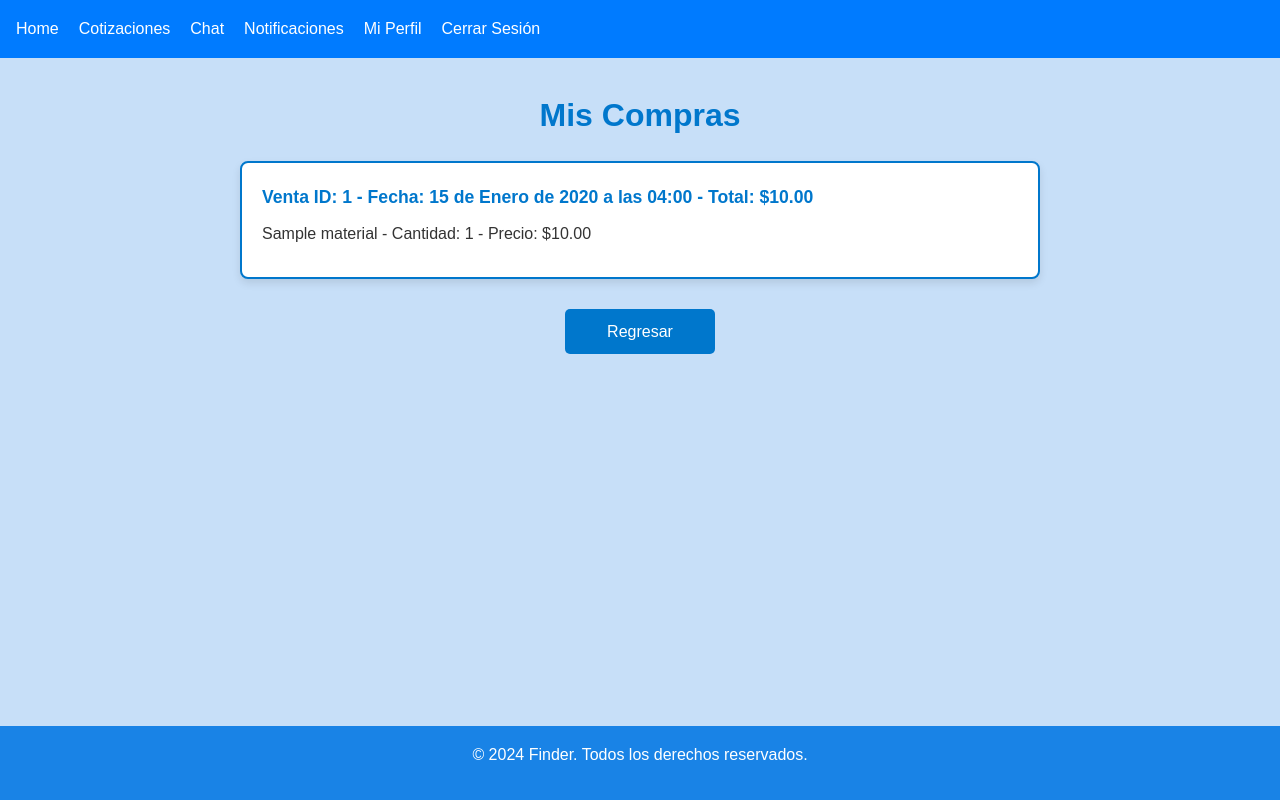
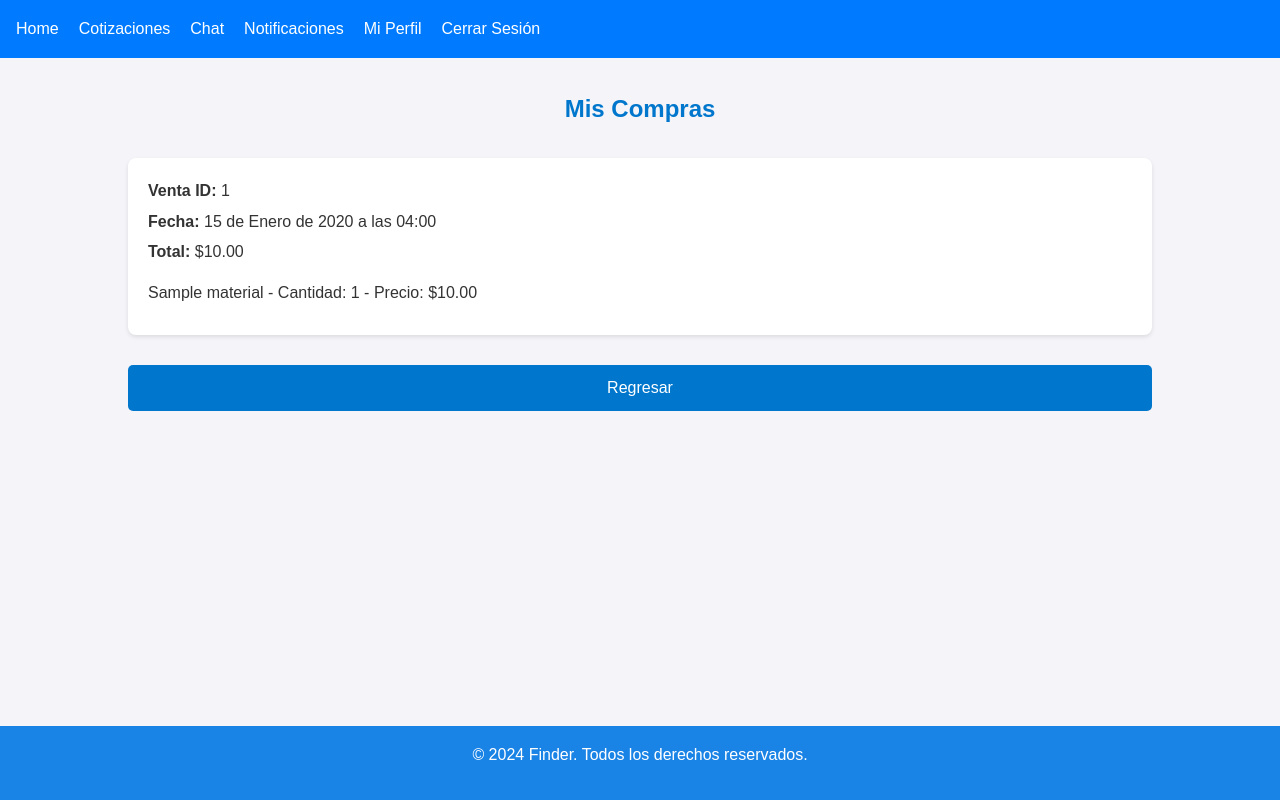
Before and after one commit to Monsealcantara/NEyDW_Finder, a Django app: page /venta/compras_lista/ in a window 1280 px wide. Run offline with Django 5.2, Linux system fonts and the light colour scheme; a user stored in the database is signed in; tables that the repository leaves empty hold one stand-in row (values such as "Sample post").

Commit message:
[ADD] ajustes finales

```diff
--- /dev/null
+++ b/Finder/static/css/venta/compras_lista.css
@@ -0,0 +1,79 @@
+/* Estilo general para la página */
+body {
+    font-family: Arial, sans-serif;
+    background-color: #f4f4f9;  /* Color de fondo claro */
+    margin: 0;
+    padding: 0;
+}
+
+/* Contenedor principal para las compras */
+.container {
+    flex-grow: 1; /* Esto asegura que el contenido crezca y ocupe el espacio restante */
+    padding-bottom: 60px; /* Agrega espacio adicional en la parte inferior */
+    max-width: 1200px; /* Limita el ancho del contenedor para que no ocupe toda la pantalla */
+    margin: 0 auto; /* Centra el contenido en la pantalla */
+
+}
+
+/* Título principal */
+h1 {
+    font-size: 24px;
+    color: #0077cc;  /* Azul principal */
+    text-align: center;
+    margin-bottom: 30px;
+}
+
+/* Bloques de venta */
+.venta-block {
+    background-color: #ffffff;
+    margin-bottom: 20px;  /* Espacio entre bloques */
+    padding: 20px;
+    border-radius: 8px;  /* Bordes redondeados */
+    box-shadow: 0 2px 4px rgba(0, 0, 0, 0.1);  /* Sombra ligera para separar los bloques */
+}
+
+/* Cabecera de cada venta */
+.venta-header {
+    margin-bottom: 15px; /* Espacio debajo de la cabecera */
+}
+
+.venta-info {
+    list-style: none;
+    padding: 0;
+    margin: 0;
+}
+
+.venta-info li {
+    margin-bottom: 5px;
+    font-size: 16px;
+}
+
+/* Estilos para los items de cada venta */
+.venta-items ul {
+    list-style: none;
+    padding: 0;
+    margin: 0;
+}
+
+.venta-items li {
+    margin-bottom: 10px;
+    font-size: 16px;
+}
+
+/* Botón "Regresar" */
+.btn-back {
+    display: block;
+    text-align: center;
+    margin-top: 30px;
+    padding: 10px 20px;
+    background-color: #0077cc;  /* Azul principal */
+    color: white;
+    text-decoration: none;
+    font-size: 16px;
+    border-radius: 5px;
+    transition: background-color 0.3s;
+}
+
+.btn-back:hover {
+    background-color: #005fa3;  /* Azul más oscuro al pasar el ratón */
+}
--- a/Finder/static/css/ventas/compras_lista.css
+++ /dev/null
@@ -1,78 +0,0 @@
-/* Contenedor principal de las compras */
-h1 {
-    text-align: center;
-    color: #0077cc;; /* Azul oscuro para el título */
-}
-
-/* Estilos de los bloques de venta */
-.venta-container {
-    background-color: #ffffff;
-    border: 2px solid #0077cc;; /* Borde azul */
-    margin: 20px auto; /* Separación entre bloques y del borde de la página */
-    padding: 20px;
-    max-width: 800px; /* Ancho más pequeño para los bloques */
-    border-radius: 8px; /* Bordes redondeados */
-    box-shadow: 0 4px 8px rgba(0, 0, 0, 0.1); /* Sombra suave */
-    transition: transform 0.3s ease, box-shadow 0.3s ease;
-}
-
-/* Efecto hover para que los bloques se levanten un poco */
-.venta-container:hover {
-    transform: translateY(-5px);
-    box-shadow: 0 6px 12px rgba(0, 0, 0, 0.2);
-}
-
-/* Encabezado de la venta */
-.venta-header {
-    list-style-type: none;
-    padding: 0;
-    margin: 0;
-    font-size: 1.1em;
-    font-weight: bold;
-    color: #0077cc;; /* Azul oscuro */
-}
-
-.venta-header li {
-    margin-bottom: 10px;
-}
-
-/* Estilos de los items dentro de la venta */
-.items {
-    list-style-type: none;
-    padding: 0;
-    margin: 0;
-    color: #333; /* Color de texto más neutro */
-}
-
-.items li {
-    margin: 10px 0;
-    font-size: 1em;
-}
-
-a.btn-primary {
-    display: block;
-    width: 150px;  /* Ancho específico para el botón */
-    margin: 30px auto;  /* Centrado en la página */
-    padding: 10px;
-    background-color: #0077cc;  /* Color de fondo azul */
-    color: white;  /* Color de texto blanco */
-    text-align: center;
-    border-radius: 5px;  /* Bordes redondeados */
-    text-decoration: none;
-    font-size: 16px;
-}
-
-.btn-primary:hover {
-    background-color: #0071c5; /* Color azul más claro al pasar el mouse */
-}
-
-/* Ajustes para los elementos del contenedor */
-a {
-    text-decoration: none;
-    color: inherit;
-}
-
-a:focus, a:hover {
-    color: inherit;
-    text-decoration: none;
-}
--- a/Finder/templates/base.html
+++ b/Finder/templates/base.html
@@ -30,7 +30,7 @@
 
                      {% elif user.role == 'empresa' %}
                      <li><a href="{% url 'users:empresa_home' %}">Home</a></li>
-                     <li><a>Ventas</a></li>
+                     <li><a href="{% url 'venta:ventas_list'%}">Ventas</a></li>
                      {% endif %}
                     <li><a href="{% url 'chat:chat_list' %}">Chat</a></li>
                     <li><a href="{% url 'notifications:notification_list' %}">Notificaciones</a></li>
--- a/Finder/templates/carrito/ver_carrito.html
+++ b/Finder/templates/carrito/ver_carrito.html
@@ -22,6 +22,10 @@
     {% endfor %}
 </ul class="total">
 <p>Total: {{ total }}</p>
-<a href="{% url 'venta:realizar_compra' %}" class="btn-complete">Completar Compra</a>
+{% if items_carrito|length == 0 %}
+    <a class="btn-complete">Carro vacio</a>
+    {% else %}
+        <a href="{% url 'venta:realizar_compra' %}" class="btn-complete">Completar Compra</a>
+{% endif %}
 </div>
 {% endblock %}
--- a/Finder/templates/jobs/list_quotations.html
+++ b/Finder/templates/jobs/list_quotations.html
@@ -50,7 +50,7 @@
           </td>
           <td>
             {% if quotation.review_status == 'pending' %}
-              <a href="{% url 'jobs:leave_review' quotation.pk %}">Dejar reseña</a>
+              <a href="{% url 'jobs:leave_review' quotation.pk %}" class="crear-btn">Dejar reseña</a>
             {% elif quotation.review_status == 'reviewed' %}
               <div>
                 <span>Reseña dejada:</span>
--- a/Finder/templates/login.html
+++ b/Finder/templates/login.html
@@ -27,7 +27,7 @@
                 <div class="input-container">
                     <input type="password" id="password" name="password" required>
                     <label for="password">Contraseña</label>
-                    <button type="button" id="togglePassword" class="toggle-password">🙈</button>
+                    <button type="button" id="togglePassword" class="toggle-password"></button>
                 </div>
 
                 <div class="recordar">
--- a/Finder/templates/venta/compras_lista.html
+++ b/Finder/templates/venta/compras_lista.html
@@ -1,23 +1,37 @@
 {% extends "base.html" %}
 
 {% block title %}Mis Compras{% endblock %}
+
 {% block style %}
     {% load static %}
-    <link rel="stylesheet" href="{% static 'css/ventas/compras_lista.css' %}">
+    <link rel="stylesheet" href="{% static 'css/venta/compras_lista.css' %}">
 {% endblock %}
+
 {% block content %}
+<div class="container">
     <h1>Mis Compras</h1>
     {% for venta in ventas %}
-    <div class="venta-container">
-        <ul class="venta-header">
-            <li><strong>Venta ID: </strong>{{ venta.id }} - <strong>Fecha:</strong> {{ venta.fecha_venta }} - <strong>Total:</strong> ${{ venta.total }}</li>
+        <div class="venta-block">
+            <div class="venta-header">
+                <ul class="venta-info">
+                    <li><strong>Venta ID:</strong> {{ venta.id }}</li>
+                    <li><strong>Fecha:</strong> {{ venta.fecha_venta }}</li>
+                    <li><strong>Total:</strong> ${{ venta.total }}</li>
                 </ul>
-        <ul class="items">
+            </div>
+            <div class="venta-items">
+                <ul>
                     {% for item in venta.items.all %}
-                <li>{{ item.producto.name }} - Cantidad: {{ item.cantidad }} - Precio: ${{ item.precio }}</li>
+                        <li>
+                            <span>{{ item.producto.name }}</span>
+                            - Cantidad: {{ item.cantidad }}
+                            - Precio: ${{ item.precio }}
+                        </li>
                     {% endfor %}
                 </ul>
             </div>
+        </div>
     {% endfor %}
-    <a href="{% url 'users:worker_home' %}"  class="btn-primary">Regresar</a>
+    <a href="{% url 'users:worker_home' %}" class="btn-back">Regresar</a>
+</div>
 {% endblock %}
```
Also changed, not shown: Finder/static/css/jobs/leave_review.css (added, +83 -0 lines), Finder/static/css/users/perfil_usuario.css (added, +61 -0 lines), Finder/static/css/venta/compra_exitosa.css (added, +41 -0 lines), Finder/static/css/venta/realizar_compra.css (added, +42 -0 lines), Finder/static/css/venta/ventas_list.css (added, +71 -0 lines), Finder/templates/jobs/leave_review.html (+12 -3 lines), Finder/templates/users/ver_perfil.html (+8 -3 lines), Finder/templates/venta/compra_exitosa.html (+8 -4 lines), Finder/templates/venta/realizar_compra.html (added, +15 -0 lines), Finder/templates/venta/ventas_list.html (+12 -5 lines), Finder/media/imagenes_productos/markmap.png (added), Finder/static/css/jobs/list_quotations.css (line endings or trailing spaces). Lines whose indentation alone changed are shown as unchanged.
